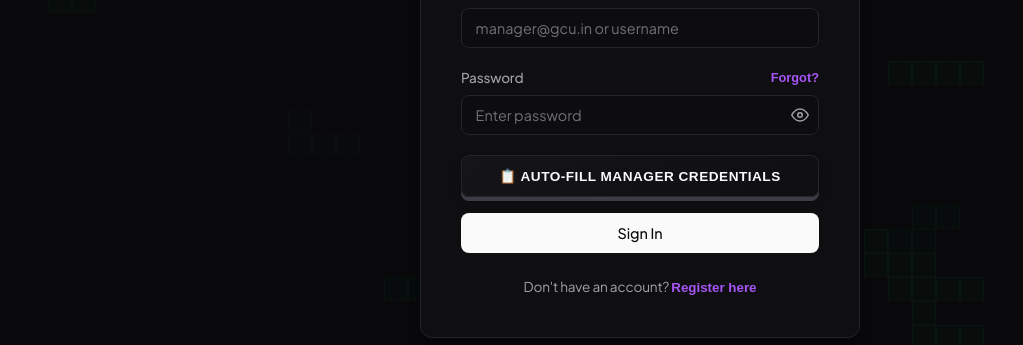
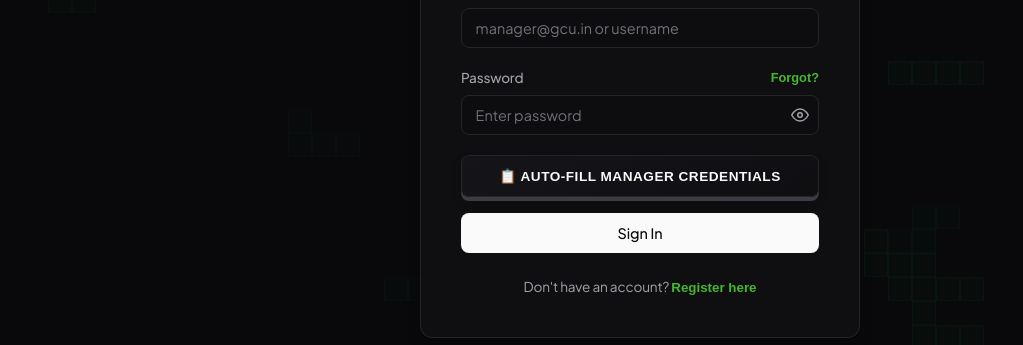
Before and after one commit to neerajcoder1/employee-leave-manager, a React (Vite) app in the folder frontend/: page / in a window 1280 px wide. Shown: the part 206-551 px from the top of the page, without its empty margins (0-1023 px from the left). Built offline with nearby package versions, Linux system fonts and the light colour scheme.

Commit message:
style: change theme colors to zollid green and add minty tint to light mode

```diff
--- a/frontend/src/index.css
+++ b/frontend/src/index.css
@@ -15,13 +15,13 @@
   --text-muted: hsl(240, 4%, 46.1%); /* Muted placeholder/secondary */
 
   --border-color: hsl(240, 5.9%, 15%); /* High-fidelity thin borders */
-  --border-focus: hsl(263.4, 70%, 50.4%); /* Accent purple */
+  --border-focus: hsl(109, 55%, 52%); /* Accent green */
   --border-hover: hsl(240, 5.9%, 25%);
 
-  /* Accent Glow / Branding Palette */
-  --accent-color: hsl(263.4, 70%, 50.4%);
-  --accent-glow: hsla(263.4, 70%, 50.4%, 0.15);
-  --accent-hover: hsl(271, 91%, 65%);
+  /* Accent Glow / Branding Palette (Zollid Green) */
+  --accent-color: hsl(109, 55%, 52%);
+  --accent-glow: hsla(109, 55%, 52%, 0.15);
+  --accent-hover: hsl(109, 60%, 45%);
 
   --success-color: hsl(142.1, 70.6%, 45.3%);
   --success-glow: hsla(142.1, 70.6%, 45.3%, 0.1);
@@ -47,16 +47,16 @@
 }
 
 [data-theme="light"] {
-  /* Light Mode Tones (Soft Gray) */
-  --bg-app: hsl(220, 12%, 92%); /* Soft cool gray background */
-  --bg-card: hsl(220, 12%, 96%); /* Off-white / light gray for cards */
-  --bg-card-hover: hsl(220, 12%, 90%);
-  --bg-input: hsl(220, 12%, 96%);
-  --text-primary: hsl(220, 15%, 15%);
-  --text-secondary: hsl(220, 8%, 40%);
-  --text-muted: hsl(220, 8%, 60%);
-  --border-color: hsl(220, 15%, 85%);
-  --border-hover: hsl(220, 15%, 75%);
+  /* Light Mode Tones (Minty Green-White Mix) */
+  --bg-app: hsl(110, 25%, 95%); /* Soft minty background */
+  --bg-card: hsl(110, 30%, 98%); /* Almost white but tinted green for cards */
+  --bg-card-hover: hsl(110, 20%, 91%);
+  --bg-input: hsl(110, 30%, 98%);
+  --text-primary: hsl(110, 15%, 15%);
+  --text-secondary: hsl(110, 8%, 40%);
+  --text-muted: hsl(110, 8%, 60%);
+  --border-color: hsl(110, 15%, 85%);
+  --border-hover: hsl(110, 15%, 75%);
 }
 
 /* ==========================================================================
```
